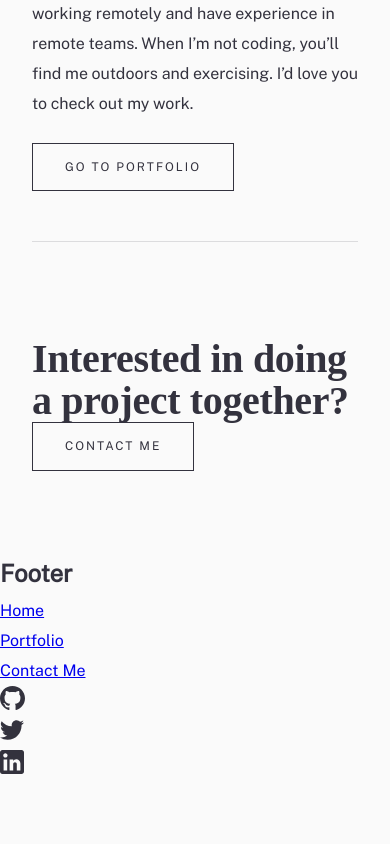
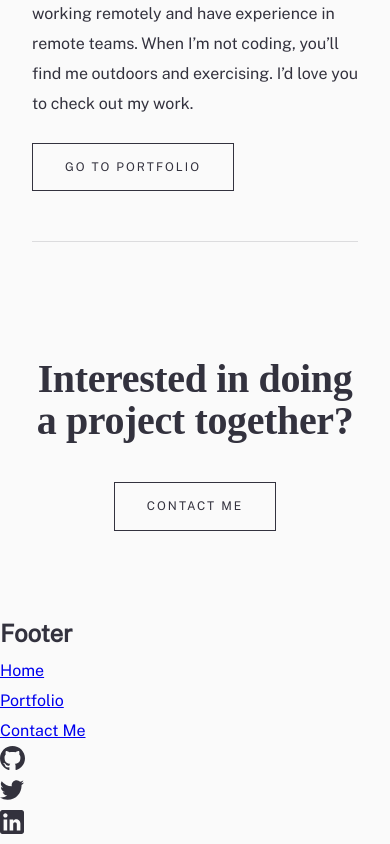
Before and after one commit to xaviguasch/minimalist-portfolio-website-frontendmentor-prac, a React (Create React App) app: page / in a window 390 px wide. Shown: the part 1467-2311 px from the top of the page. Before the commit the page ends 2251 px from the top, so only its background shows below. Built offline with nearby package versions, Linux system fonts and the light colour scheme; a web font is replaced by a local one.

Commit message:
styled Together component for mobile

```diff
--- a/src/components/Together.css
+++ b/src/components/Together.css
@@ -0,0 +1,13 @@
+.Together {
+  display: flex;
+  flex-direction: column;
+  justify-content: center;
+  align-items: center;
+  gap: 40px;
+
+  padding-top: 20px;
+}
+
+.Together .title {
+  text-align: center;
+}
```
